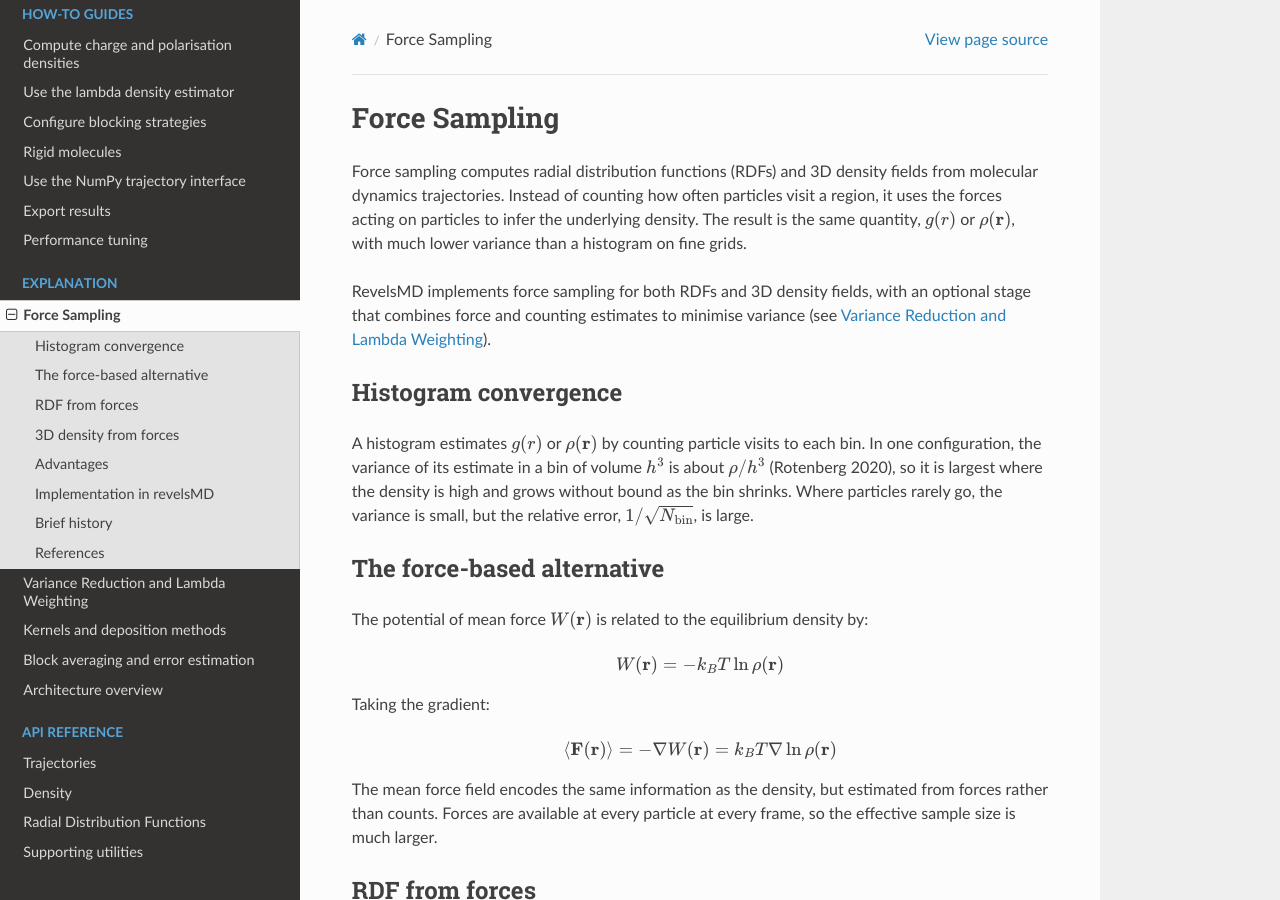
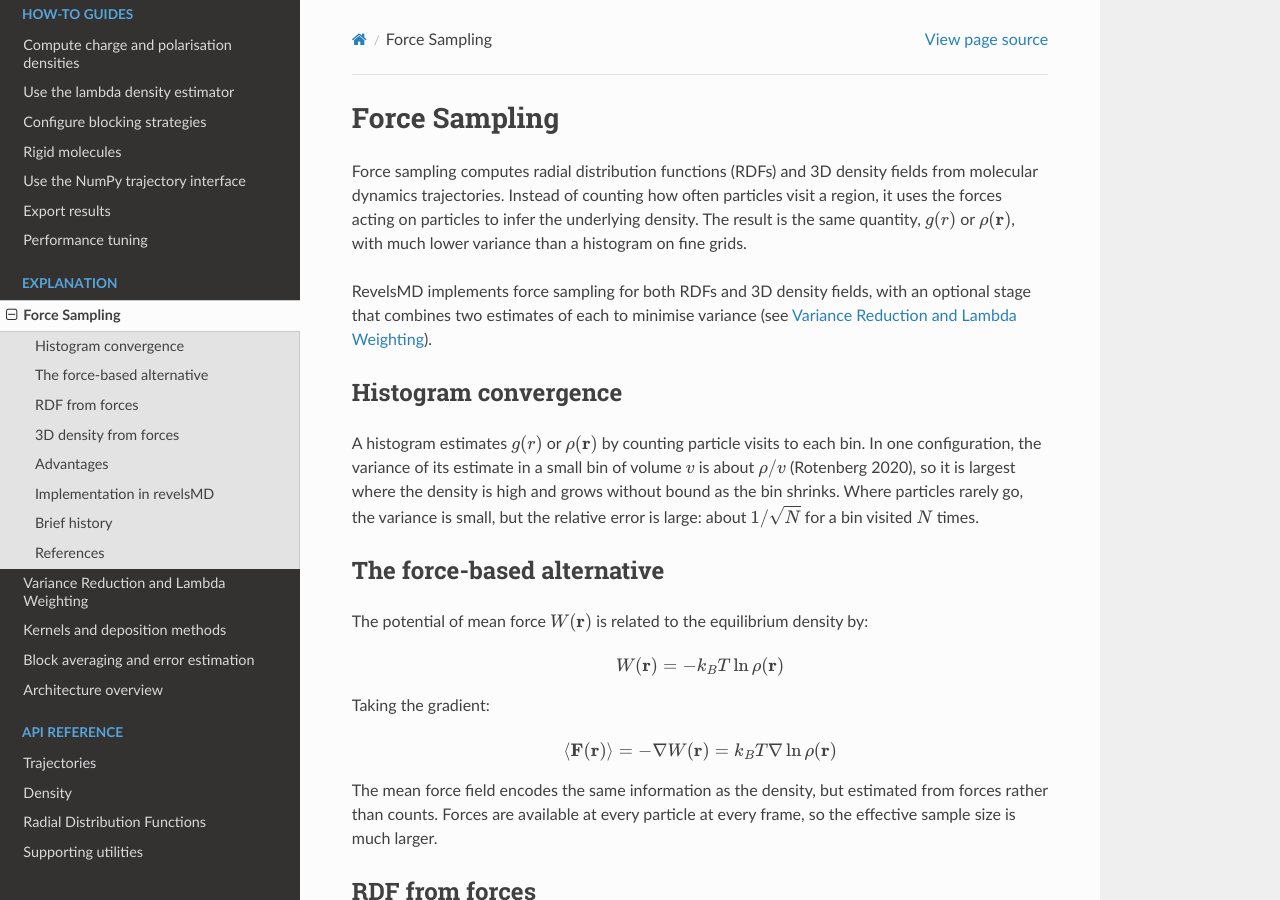
Before and after one commit to user200000/revelsmd, a Sphinx documentation site: the page built from docs/source/explanation/force-sampling.md, in a window 1280 px wide and 900 px high. Built offline with Sphinx 7.4.7 and the Read the Docs theme 3.1.0, drawn with Linux system fonts in a browser that asks for light colours.

Commit message:
Define the visit count, state the fine-grid condition, and name the estimator pairs correctly
The histogram-convergence paragraph used N_bin without defining it, and
gave the variance for a cubic bin although it covers RDF shells too. The
force estimator's advantage at high density holds on fine grids (Coles
2019 finds the two methods about equivalent above 0.2 A). For RDFs the two
estimators are forward and backward force integration, not counting and
force, and they are not independent: lambda works through their
correlation.

```diff
--- a/docs/source/explanation/force-sampling.md
+++ b/docs/source/explanation/force-sampling.md
@@ -2,11 +2,11 @@
 
 Force sampling computes radial distribution functions (RDFs) and 3D density fields from molecular dynamics trajectories. Instead of counting how often particles visit a region, it uses the forces acting on particles to infer the underlying density. The result is the same quantity, $g(r)$ or $\rho(\mathbf{r})$, with much lower variance than a histogram on fine grids.
 
-RevelsMD implements force sampling for both RDFs and 3D density fields, with an optional stage that combines force and counting estimates to minimise variance (see [Variance Reduction and Lambda Weighting](variance-reduction.md)).
+RevelsMD implements force sampling for both RDFs and 3D density fields, with an optional stage that combines two estimates of each to minimise variance (see [Variance Reduction and Lambda Weighting](variance-reduction.md)).
 
 ## Histogram convergence
 
-A histogram estimates $g(r)$ or $\rho(\mathbf{r})$ by counting particle visits to each bin. In one configuration, the variance of its estimate in a bin of volume $h^3$ is about $\rho/h^3$ (Rotenberg 2020), so it is largest where the density is high and grows without bound as the bin shrinks. Where particles rarely go, the variance is small, but the relative error, $1/\sqrt{N_\text{bin}}$, is large.
+A histogram estimates $g(r)$ or $\rho(\mathbf{r})$ by counting particle visits to each bin. In one configuration, the variance of its estimate in a small bin of volume $v$ is about $\rho/v$ (Rotenberg 2020), so it is largest where the density is high and grows without bound as the bin shrinks. Where particles rarely go, the variance is small, but the relative error is large: about $1/\sqrt{N}$ for a bin visited $N$ times.
 
 ## The force-based alternative
 
```
Also changed, not shown: docs/source/explanation/variance-reduction.md (+2 -2 lines).
